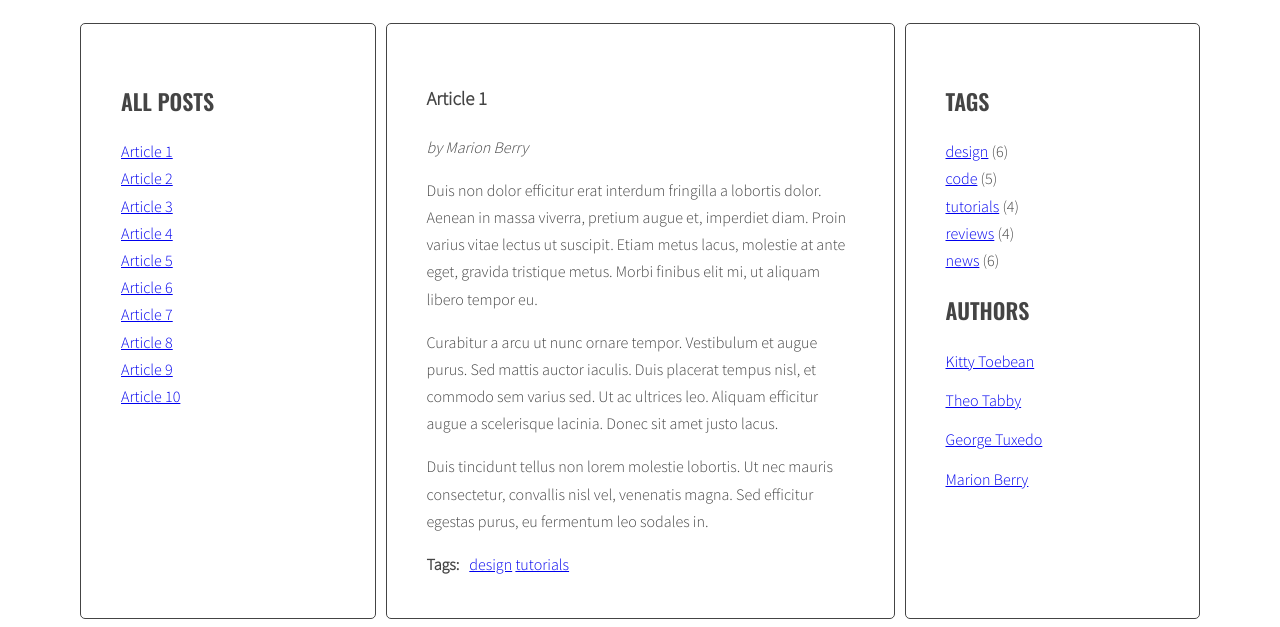
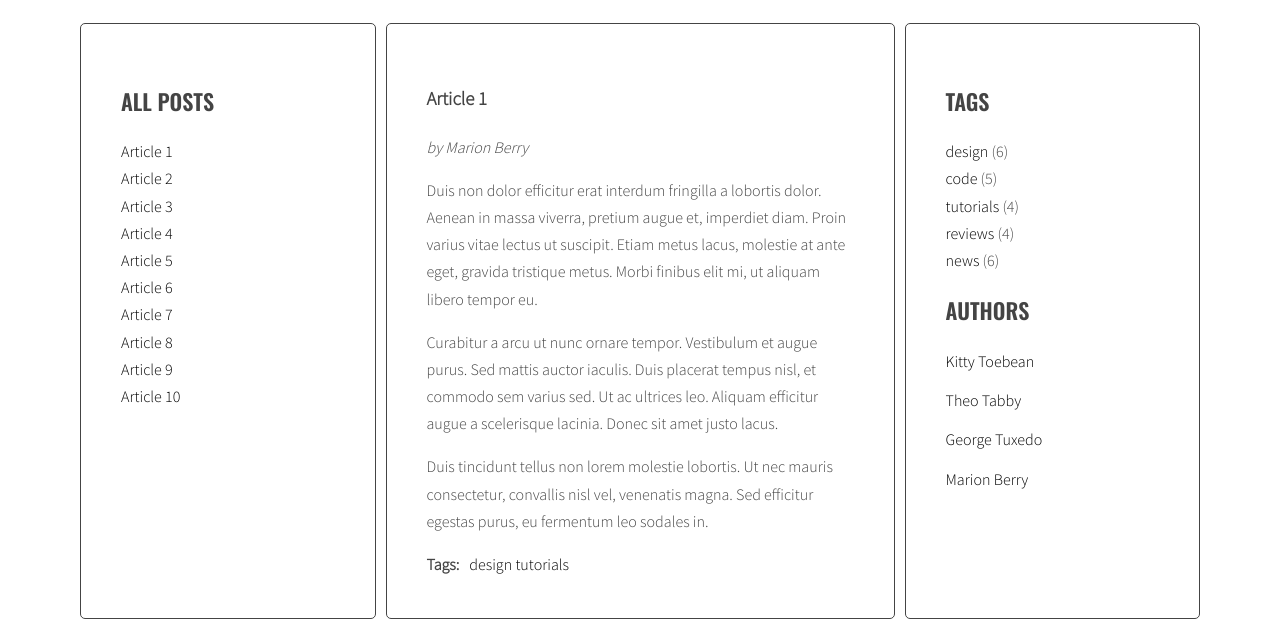
Before and after one commit to SzarneckiP/javascript-blog, a website: page index.html in a window 1280 px wide. Shown: the part 220-847 px from the top of the page. Drawn offline with nearby package versions, Linux system fonts and the light colour scheme.

Commit message:
Add tools

```diff
--- a/js/script.js
+++ b/js/script.js
@@ -23,7 +23,6 @@ const titleClickHandler = function(event) {
   const articleSelector = clickedElement.getAttribute('href');
   const targetArticle = document.querySelector(articleSelector);
   targetArticle.classList.add('active');
-
 }
 
 const optArticleSelector = '.post',
@@ -42,6 +41,7 @@ function generateTitleLinks() {
     const linkHTML = '<li><a href="#' + articleId + '"><span>' + articleTitle + '</span></a></li>';
     html = html + linkHTML;
   }
+
   titleList.innerHTML = html;
 
   const links = document.querySelectorAll('.titles a');
--- a/sass/style.scss
+++ b/sass/style.scss
@@ -4,6 +4,7 @@
 
 $color-light: #fff;
 $color-dark: #444;
+$color-blue: #2980b9;
 
 $font-logo: 'Sacramento', cursive;
 $font-header: 'Oswald', sans-serif;
@@ -40,7 +41,13 @@ body {
     color: lighten($color-dark, 20%);
   }
 }
-
+a {
+  text-transform: none;
+  color: black;
+    &:hover {
+      color: $color-blue;
+    }
+}
 /* Layout */
 
 .wrapper {
@@ -80,6 +87,9 @@ body {
   list-style-type: none;
   margin: 0;
   padding: 0;
+  a {
+    text-decoration: none;
+  }
   .active {
     font-weight: bold;
   }
@@ -118,3 +128,5 @@ body {
     margin: 0 10px 0 0;
   }
 }
+
+/*List Titles*/
```
Also changed, not shown: package.json (+7 -2 lines), .eslintrc.json (added), .stylelintrc.json (added), css/style.css, 3 other files. Lines whose indentation alone changed are shown as unchanged.
